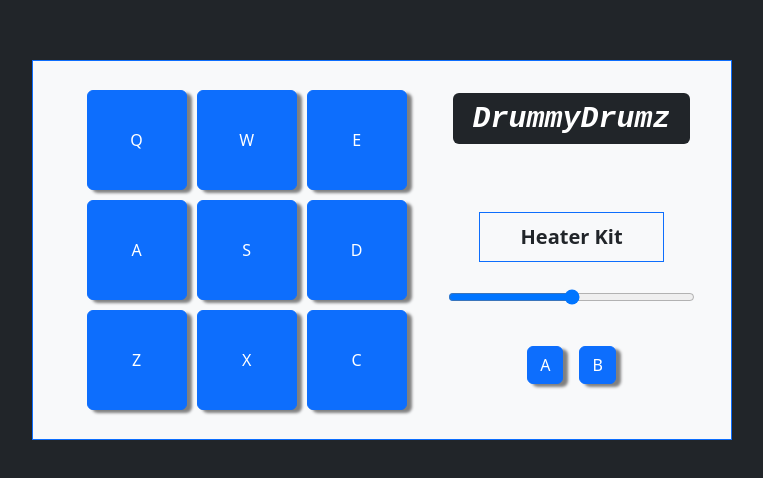
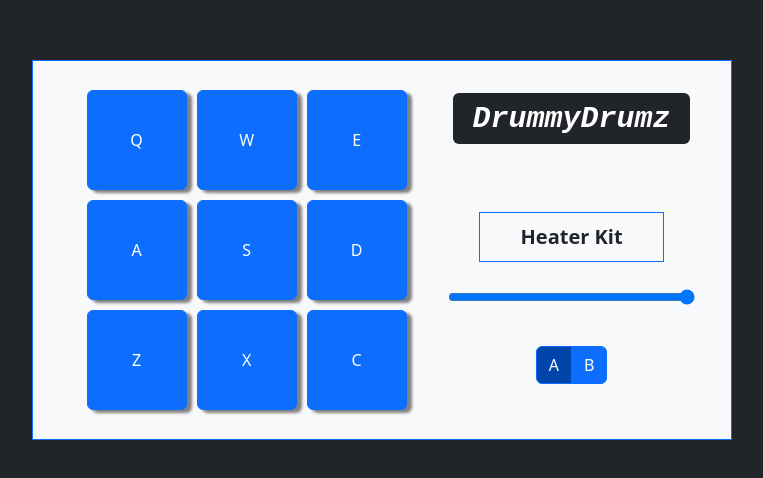
Before and after one commit to arootroatch/drum-machine, a React (Vite) app: page / in a window 1280 px wide. Shown: the part 150-628 px from the top of the page, without its empty margins (258-1021 px from the left). Built offline with nearby package versions, Linux system fonts and the light colour scheme.

Commit message:
change bank buttons to button group. Set range element to start at full and update using state. remove console logs

```diff
--- a/src/App.css
+++ b/src/App.css
@@ -35,9 +35,13 @@ h1{
 .bank {
   position: relative;
   top: 120px;
-  box-shadow: 5px 3px 3px grey;
 }
 .drum-pad:active{
   box-shadow: none;
   transform: translate(5px, 3px);
 }
+
+#a{
+  box-shadow: none;
+  background-color: #0045ab;
+}
--- a/src/components/Control.jsx
+++ b/src/components/Control.jsx
@@ -1,32 +1,54 @@
-import { Col } from 'react-bootstrap';
+import { useState } from 'react';
+import { ButtonGroup, Col } from 'react-bootstrap';
 import {Badge} from 'react-bootstrap';
 import { Button } from 'react-bootstrap';
 
 
 
 export default function Control(props){
+
+    const [level, setLevel] = useState('100')
+
     function displayVolume(){
         const volume = document.getElementById("volume");
         const display = document.getElementById('display');
-        display.innerHTML=`Volume: ${volume.value}`;
+        setLevel(volume.value);
+        display.innerHTML=`Volume: ${level}`;
         setTimeout(()=>display.innerHTML=props.name, 1500);
         Array.from(document.getElementsByClassName('clip')).forEach((e)=>{
-            e.volume = volume.value/100
+            e.volume = level/100
         })
     }
 
-    function getButton(e){
-       props.onChange(document.getElementById(e.target.id).id)
+
+    const a = document.getElementById('a');
+    const b = document.getElementById('b');
+
+    function buttonA(e){
+       props.onChange(a.id);
+        a.style.backgroundColor = "#0045ab";
+        b.style.backgroundColor = '#0d6efd';
     }
+
+    function buttonB(e){
+        props.onChange(b.id);
+        b.style.backgroundColor = "#0045ab";
+        a.style.backgroundColor = '#0d6efd';
+    }
+
+
+
 
     return (
         <Col xs={5}>
             <h1><Badge bg='dark' className='mt-2'>DrummyDrumz</Badge></h1>
             <p id='display' style={{"fontWeight": "bold"}} className='w-75 bg-light border border-primary d-flex align-items-center justify-content-center' dangerouslySetInnerHTML={{__html: props.name}}>
             </p>
-            <input id="volume" type='range' className="w-100" max={100} min={0} step={1} onChange={displayVolume}></input>
-            <Button onClick={getButton} className='bank mx-2' id='a'>A</Button>
-            <Button onClick={getButton} className='bank mx-2' id="b">B</Button>
+            <input id="volume" value={level} type='range' className="w-100" onChange={displayVolume}></input>
+            <ButtonGroup>
+                <Button onClick={buttonA} className='bank' id='a'>A</Button>
+                <Button onClick={buttonB} className='bank' id="b">B</Button>
+            </ButtonGroup>
         </Col>
     )
 }
--- a/src/components/DrumPad.jsx
+++ b/src/components/DrumPad.jsx
@@ -14,7 +14,6 @@ export default function DrumPad(props){
 
     function onKeydown(e) {
         if (e.code === props.code) {
-            console.log(props.name);
             document.getElementById(props.name).click();
             setButtonStyles({
                 "margin": "5px",
```
